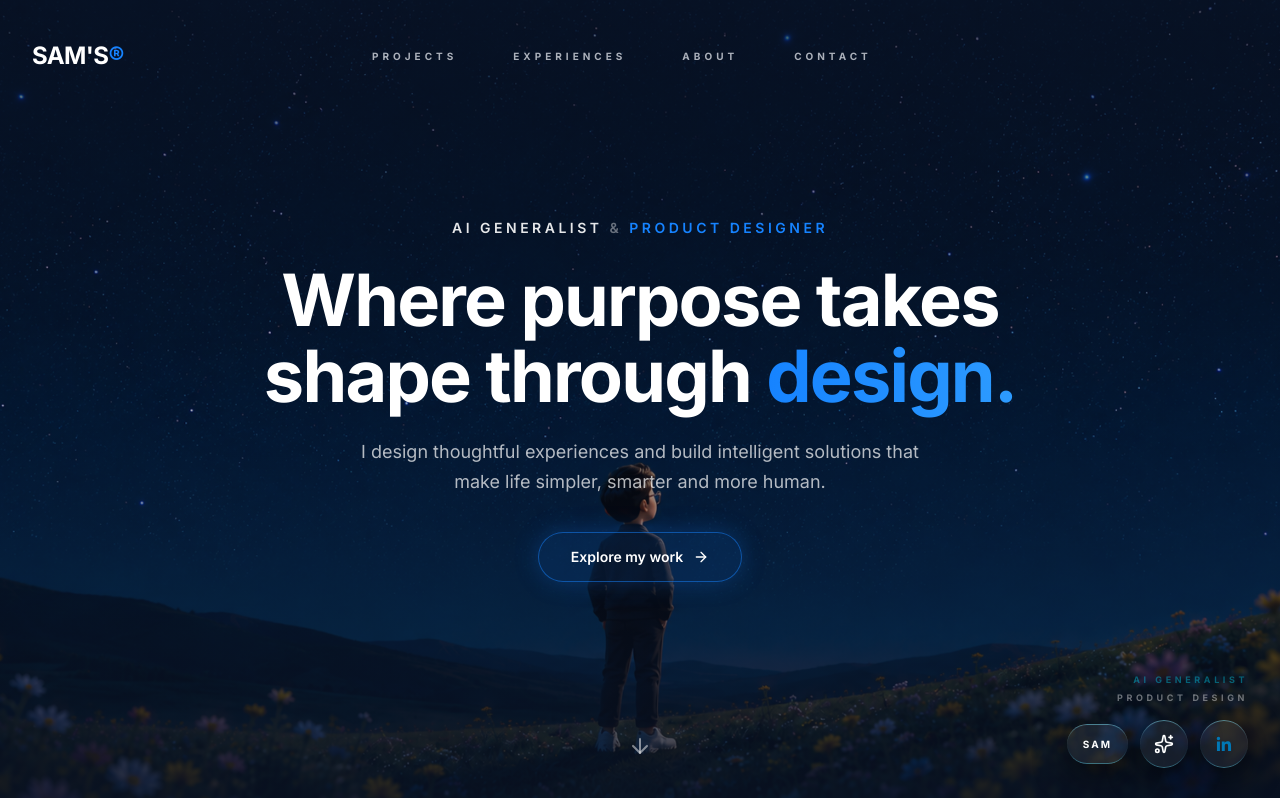
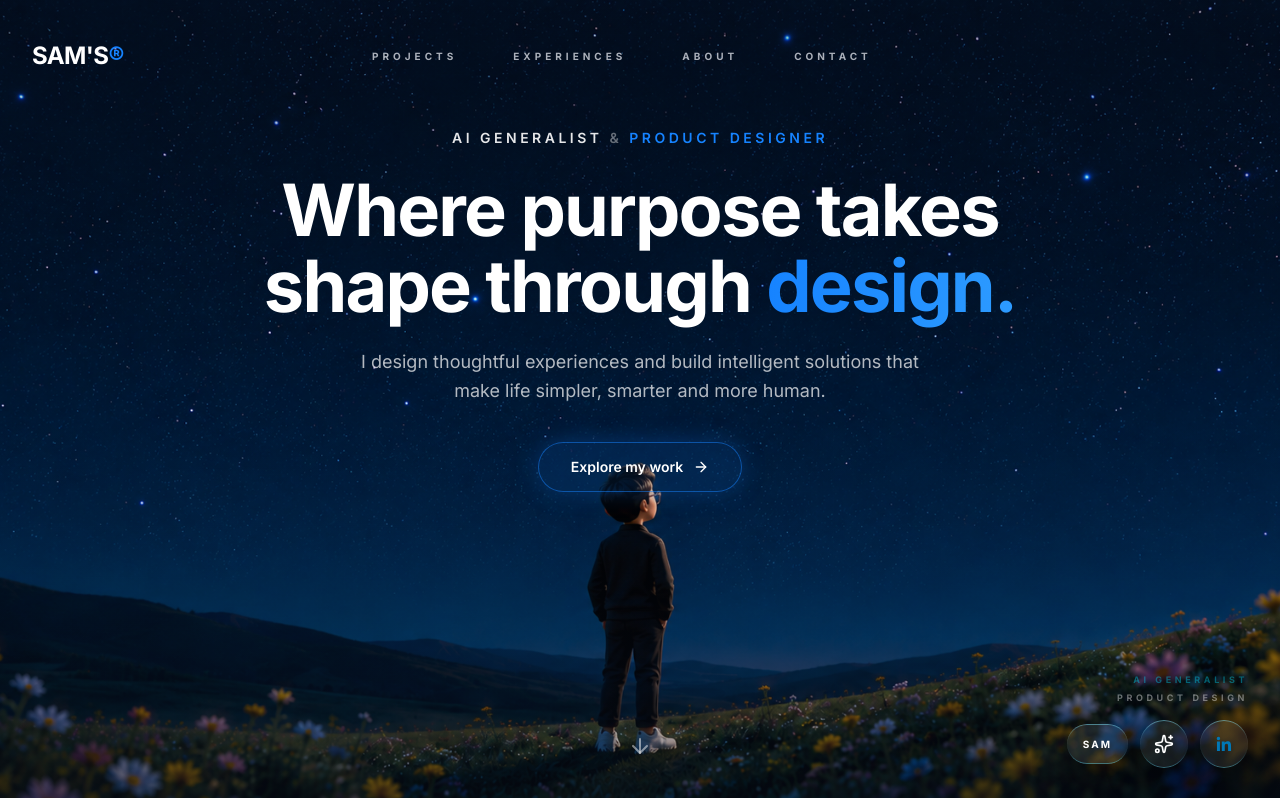
Before and after one commit to Sam-UX-Designer/Sam-Jo-Portfolio-Version-2, a React (Vite) app: page / in a window 1280 px wide. Shown: the top 798 px of the page. Built offline with nearby package versions, Linux system fonts and the light colour scheme.

Commit message:
Modify Hero component overlay and content layout
Updated the Hero component to change the overlay style and adjust content positioning.

```diff
--- a/src/components/Hero.tsx
+++ b/src/components/Hero.tsx
@@ -58,12 +58,12 @@ const Hero: React.FC = () => {
           alt=""
           className="h-full w-full object-cover object-center"
         />
-        {/* soft dark overlay so text stays readable */}
-        <div className="absolute inset-0 bg-gradient-to-b from-[#0a1428]/70 via-[#0a1428]/30 to-[#0a1428]/80" />
+        {/* very light vignette only — keep the image natural and bright */}
+        <div className="absolute inset-0 bg-gradient-to-b from-[#0a1428]/25 via-transparent to-[#0a1428]/40" />
       </div>
 
-      {/* Hero content */}
-      <main className="relative z-10 flex flex-1 flex-col items-center justify-center px-6 text-center">
+      {/* Hero content — anchored to TOP area */}
+      <main className="relative z-10 flex flex-col items-center text-center px-6 pt-[16vh]">
         {/* Eyebrow */}
         <p className="text-[13px] sm:text-sm font-semibold tracking-[0.25em] uppercase mb-6 animate-fade-rise">
           <span className="text-white/90">AI Generalist</span>
```
